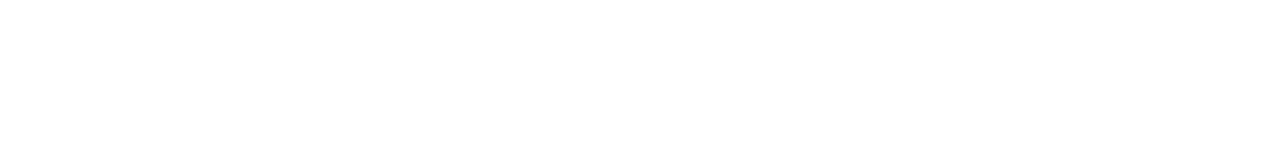
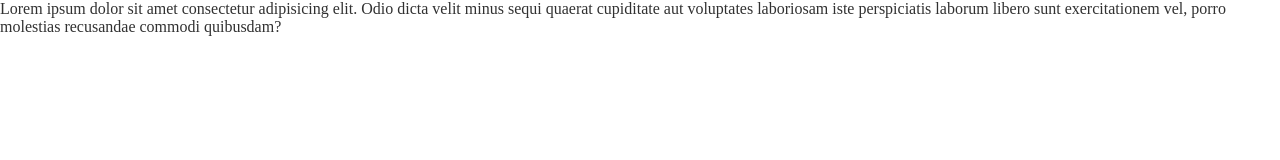
Before and after one commit to dibarros01/Travelgram, a plain HTML site: page index.html in a window 1280 px wide. Drawn offline with Linux system fonts and the light colour scheme.

Commit message:
initial style guide

```diff
--- a/index.html
+++ b/index.html
@@ -7,6 +7,6 @@
   <link rel="stylesheet" href="style/index.css">
 </head>
 <body>
-
+  <p>Lorem ipsum dolor sit amet consectetur adipisicing elit. Odio dicta velit minus sequi quaerat cupiditate aut voluptates laboriosam iste perspiciatis laborum libero sunt exercitationem vel, porro molestias recusandae commodi quibusdam?</p>
 </body>
 </html>
--- a/style/global.css
+++ b/style/global.css
@@ -3,3 +3,18 @@
   padding: 0;
   box-sizing: border-box;
 }
+
+:root {
+  --brand-color: #EF5F4C;
+  --background-color: #FFFFFF;
+  --surface-color: #F5F5F5;
+  --skeleton-color: #D9D9D9;
+  --shape-transparency: #ffffff91;
+  --text-color-primary: #313131;
+  --text-color-secondary: #6C6C6C;
+}
+
+body {
+  color: var(--text-color-primary);
+  background-color: var(--background-color);
+}
```
Also changed, not shown: assets/AirplaneTilt.svg (added), assets/Image 01.png (added), assets/Image 02.png (added), assets/Image 03.png (added), assets/Image 04.png (added), assets/Image 05.png (added), assets/Image 06.png (added), assets/Image 07.png (added), assets/Image 08.png (added), assets/Image 09.png (added), assets/Image 10.png (added), assets/Image 11.png (added), assets/Image.svg (added), assets/Logo.svg (added), 2 more files, 1 other file.
